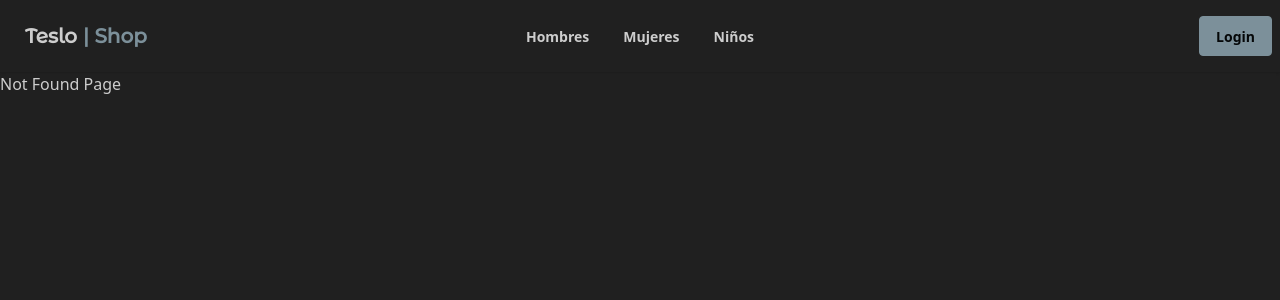
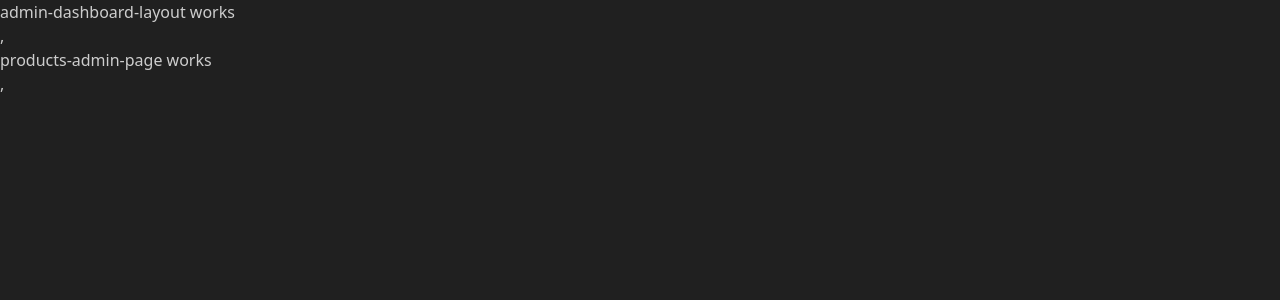
Before and after one commit to PacoAlexM/angular-ejercicio-09, an Angular app: page /admin/products in a window 1280 px wide. Before the commit this address had no page. Shown: the top 300 px of the page. Built offline with nearby package versions, Linux system fonts and the light colour scheme.

Commit message:
Panel administrativo de productos

```diff
--- /dev/null
+++ b/src/app/admin-dashboard/admin-dashboard.routes.ts
@@ -0,0 +1,27 @@
+import { Routes } from '@angular/router';
+import { AdminDashboardLayoutComponent } from './layouts/admin-dashboard-layout/admin-dashboard-layout.component';
+import { ProductsAdminPageComponent } from './pages/products-admin-page/products-admin-page.component';
+import { ProductAdminPageComponent } from './pages/product-admin-page/product-admin-page.component';
+
+export const adminDashboardRoutes: Routes = [
+    {
+        path: '',
+        component: AdminDashboardLayoutComponent,
+        children: [
+            {
+                path: 'products',
+                component: ProductsAdminPageComponent,
+            },
+            {
+                path: 'product/:id',
+                component: ProductAdminPageComponent,
+            },
+            {
+                path: '**',
+                redirectTo: 'products',
+            },
+        ],
+    },
+];
+
+export default adminDashboardRoutes;
--- /dev/null
+++ b/src/app/admin-dashboard/layouts/admin-dashboard-layout/admin-dashboard-layout.component.html
@@ -0,0 +1,4 @@
+<p>admin-dashboard-layout works</p>
+,
+
+<router-outlet />
--- /dev/null
+++ b/src/app/admin-dashboard/pages/product-admin-page/product-admin-page.component.html
@@ -0,0 +1,2 @@
+<p>product-admin-page works</p>
+,
--- /dev/null
+++ b/src/app/admin-dashboard/pages/products-admin-page/products-admin-page.component.html
@@ -0,0 +1,2 @@
+<p>products-admin-page works</p>
+,
--- a/src/app/app.routes.ts
+++ b/src/app/app.routes.ts
@@ -10,6 +10,10 @@
         ],
     },
     {
+        path: 'admin',
+        loadChildren: () => import('./admin-dashboard/admin-dashboard.routes'),
+    },
+    {
         path: '',
         loadChildren: () => import('./store-front/store-front.routes'),
     },
```
Also changed, not shown: src/app/admin-dashboard/layouts/admin-dashboard-layout/admin-dashboard-layout.component.ts (added, +9 -0 lines), src/app/admin-dashboard/pages/product-admin-page/product-admin-page.component.ts (added, +8 -0 lines), src/app/admin-dashboard/pages/products-admin-page/products-admin-page.component.ts (added, +8 -0 lines), 1 other file (tests, documents, lock files or other folders).
